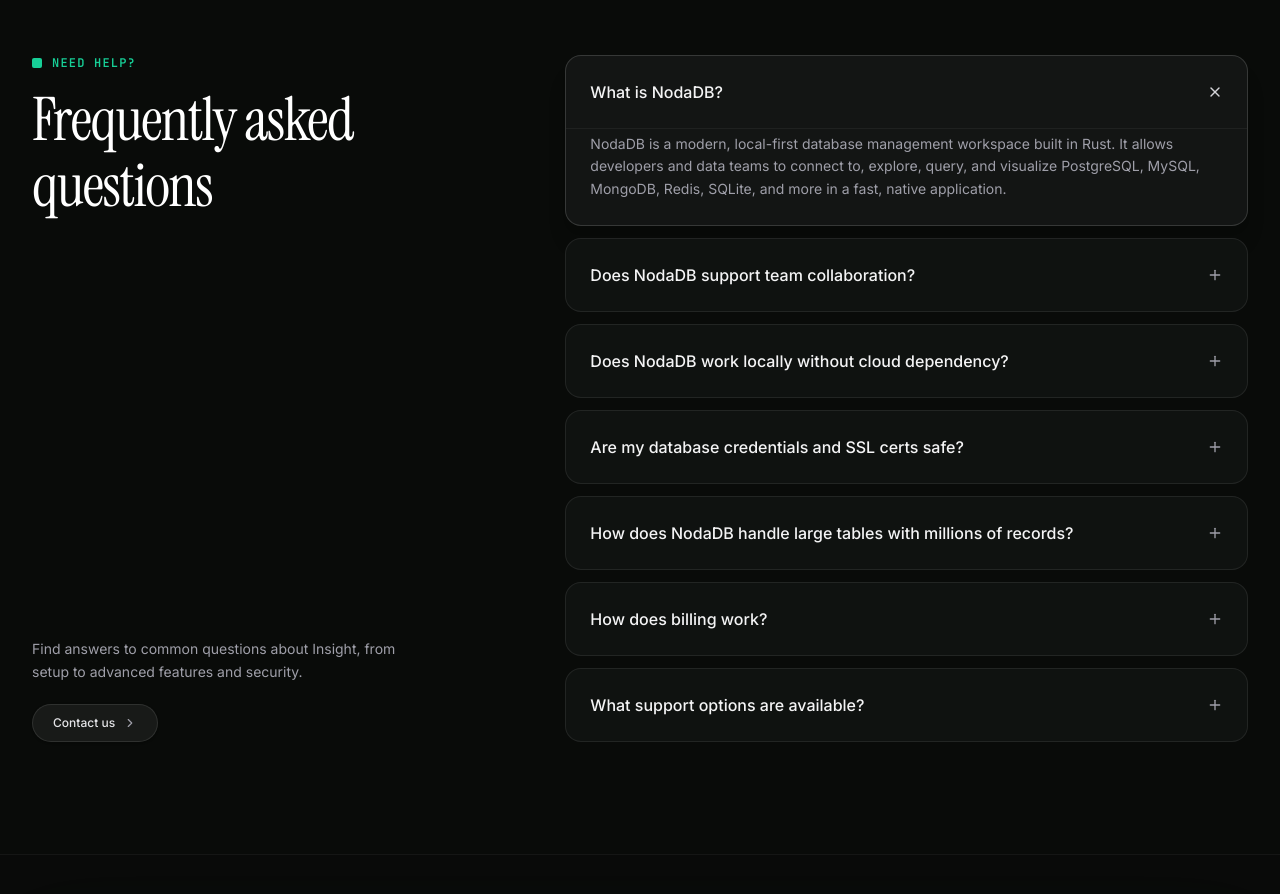
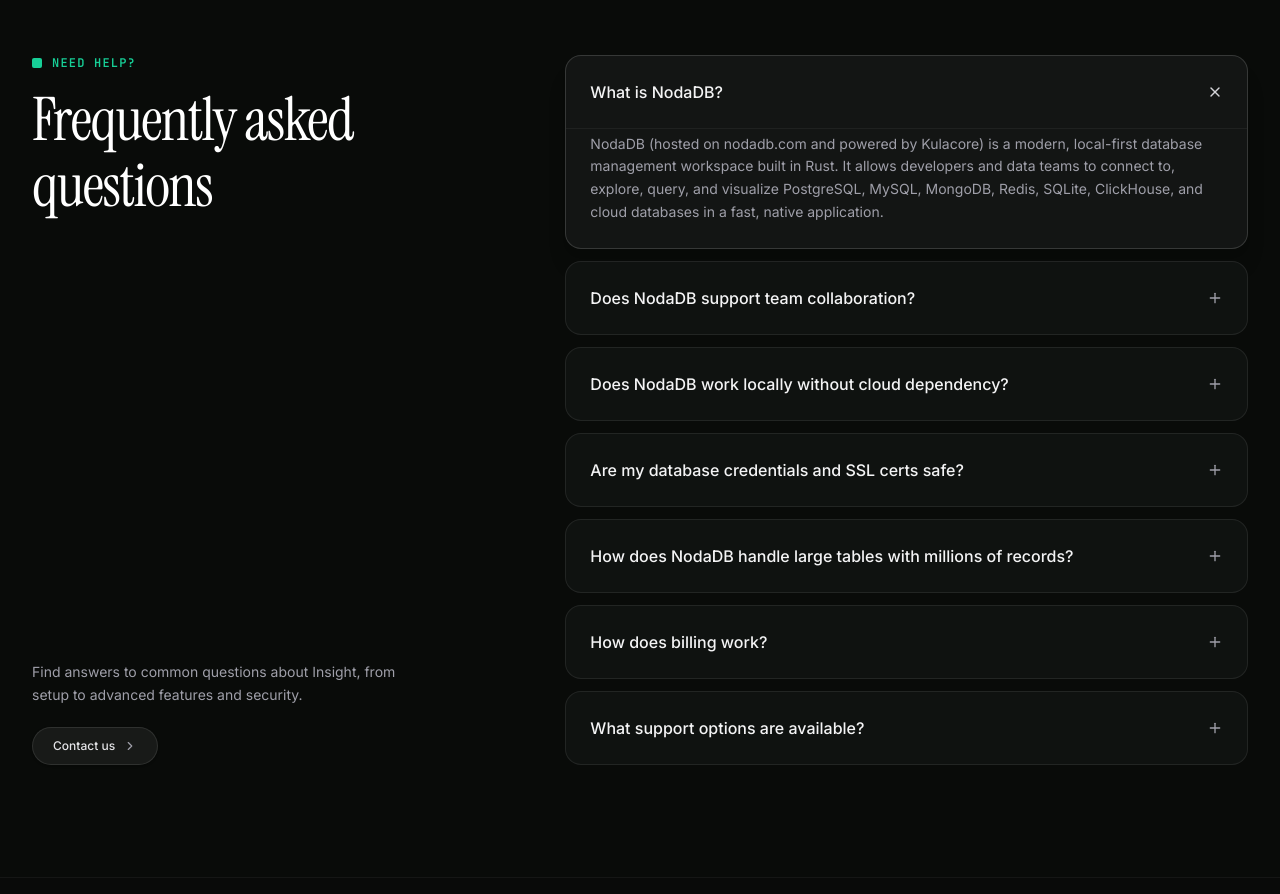
Before and after one commit to ElvinEga/NodaDB_Landing, a Next.js app: page / in a window 1280 px wide. Shown: the part 8860-9754 px from the top of the page. Built offline with nearby package versions, Linux system fonts and the light colour scheme.

Commit message:
Update FAQ description with supported databases

```diff
--- a/components/FaqSection.tsx
+++ b/components/FaqSection.tsx
@@ -14,7 +14,7 @@
   const faqs = [
     {
       q: 'What is NodaDB?',
-      a: 'NodaDB is a modern, local-first database management workspace built in Rust. It allows developers and data teams to connect to, explore, query, and visualize PostgreSQL, MySQL, MongoDB, Redis, SQLite, and more in a fast, native application.',
+      a: 'NodaDB (hosted on nodadb.com and powered by Kulacore) is a modern, local-first database management workspace built in Rust. It allows developers and data teams to connect to, explore, query, and visualize PostgreSQL, MySQL, MongoDB, Redis, SQLite, ClickHouse, and cloud databases in a fast, native application.',
     },
     {
       q: 'Does NodaDB support team collaboration?',
```
